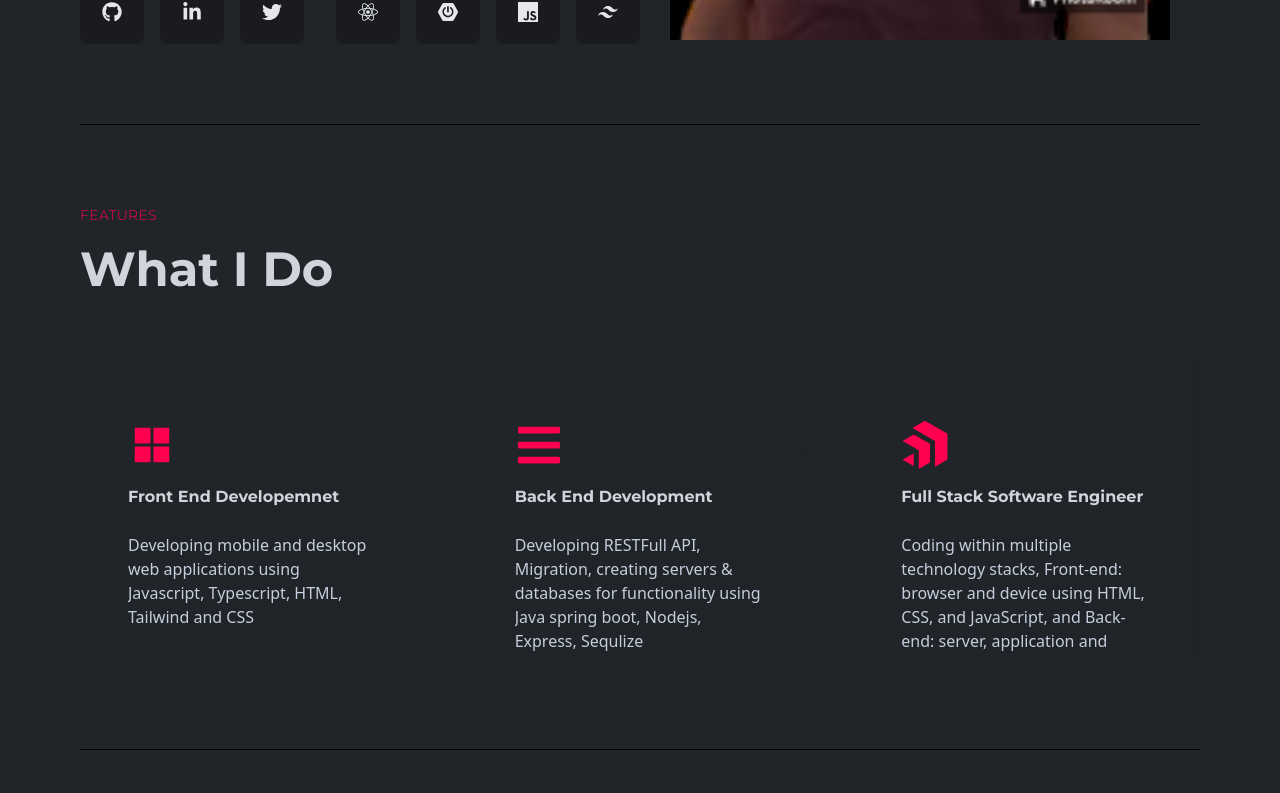
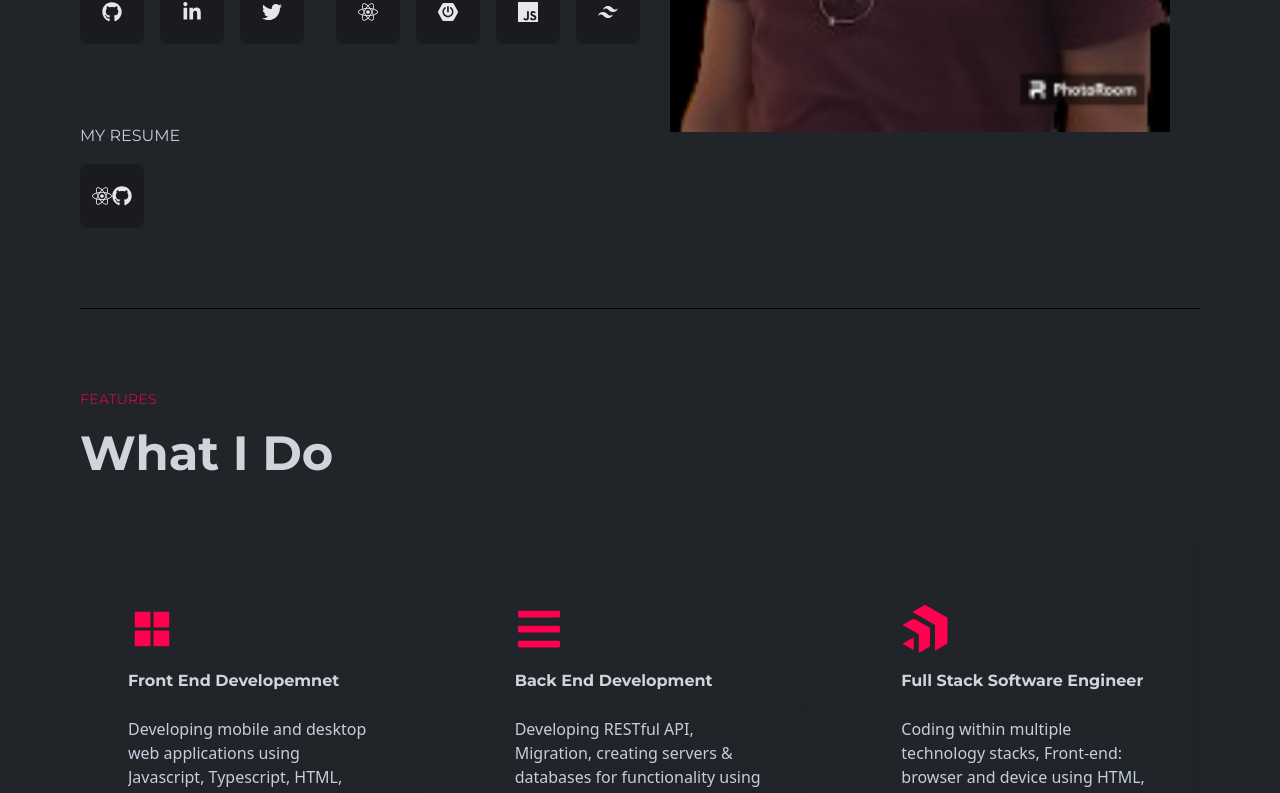
Before and after one commit to getuengda/getu_portfolioV2, a React (Create React App) app: page / in a window 1280 px wide. Shown: the part 820-1613 px from the top of the page. Built offline with nearby package versions, Linux system fonts and the light colour scheme.

Commit message:
fix: minor fix in features page

```diff
--- a/src/components/banner/LeftBanner.js
+++ b/src/components/banner/LeftBanner.js
@@ -73,6 +73,17 @@ const LeftBanner = () => {
                 </div>
             </div>
         </div>
+        <div>
+                <h2 className="text-base uppercase font-titleFont mb-4">
+                My Resume
+                </h2>
+                <div className='flex gap-4'>
+                    <span className='bannerIcon'>
+                        <FaReact/>
+                        {<a href="https://github.com/getuengda/getu_portfolioV2" target='_blank' rel="noreferrer"><FaGithub/></a>}
+                    </span>
+                </div>
+            </div>
    </div>
   )
 }
--- a/src/components/features/Features.js
+++ b/src/components/features/Features.js
@@ -20,7 +20,7 @@ const Features = () => {
         />
         <Card
           title="Back End Development"
-          des="Developing RESTFull API, Migration, creating servers & databases for functionality using Java spring boot, Nodejs, Express, Sequlize"
+          des="Developing RESTful API, Migration, creating servers & databases for functionality using Java spring boot, Nodejs, Express, Sequlize"
           icons={<FaBars />}
           />
         <Card
```
